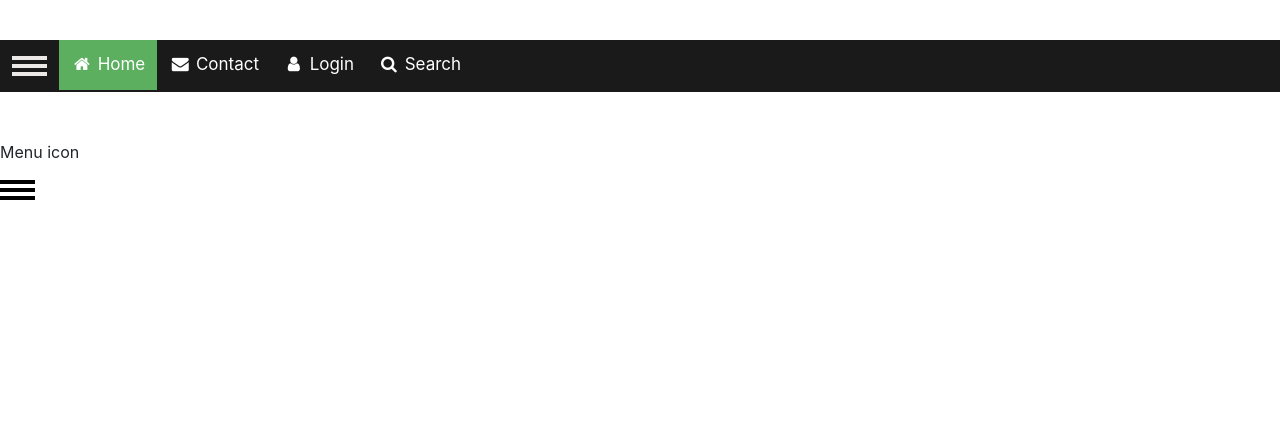
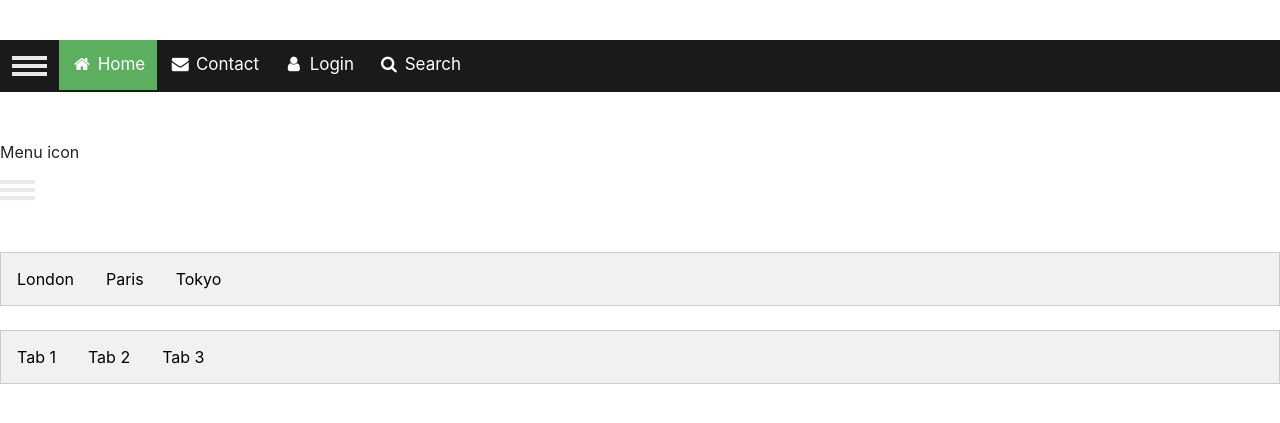
Before and after one commit to bdastur/buidler, a Flask app: template sandbox/templates/navbars.html in a window 1280 px wide. Shown: the part 70-493 px from the top of the page. Run offline with Flask 2, Linux system fonts and the light colour scheme; the template is opened without the code that fills it, so the values that code supplies are empty; some libraries are stand-ins or nearby versions.

Commit message:
Add custom tabs snippet

```diff
--- a/csslibs/navbars.css
+++ b/csslibs/navbars.css
@@ -54,7 +54,3 @@
     background-color: rgb(236, 232, 232);
     margin: 4px  0;
 }
-
-.bg-color-black {
-    background-color: black;
-}
--- /dev/null
+++ b/csslibs/shared.css
@@ -0,0 +1,4 @@
+
+.bg-color-black {
+    background-color: black;
+}
--- /dev/null
+++ b/csslibs/tabs.css
@@ -0,0 +1,49 @@
+/*
+ * Custom  tabs.
+ */
+
+/* Style the tab */
+.custom-tab-1 {
+    overflow: hidden;
+    border: 1px solid #ccc;
+    background-color: #f1f1f1;
+  }
+
+  /* Style the buttons that are used to open the tab content */
+  .custom-tab-1 button {
+    background-color: inherit;
+    float: left;
+    border: none;
+    outline: none;
+    cursor: pointer;
+    padding: 14px 16px;
+    transition: 0.3s;
+  }
+
+  /* Change background color of buttons on hover */
+  .custom-tab-1 button:hover {
+    background-color: #ddd;
+  }
+
+  /* Create an active/current tablink class */
+  .custom-tab-1 button.active {
+    background-color: #ccc;
+  }
+
+  /* Style the tab content */
+  .custom-tab-1-tabcontent1 {
+    display: none;
+    padding: 6px 12px;
+    border: 1px solid #ccc;
+    border-top: none;
+  }
+
+  .custom-tab-1-tabcontent1 {
+    animation: fadeEffect 1s; /* Fading effect takes 1 second */
+  }
+
+  /* Go from zero to full opacity */
+  @keyframes fadeEffect {
+    from {opacity: 0;}
+    to {opacity: 1;}
+  }
--- /dev/null
+++ b/jslibs/components.js
@@ -0,0 +1,24 @@
+/*
+ * openTab
+ * openTab API is used in conjunction with custom tabs.
+*/
+function openTab(evt, tabHeadingClass, tabContentClass, tabContentId) {
+    // Declare all variables
+    var i, tabcontent, tablinks;
+
+    // Get all elements with class="tabcontent" and hide them
+    tabcontent = document.getElementsByClassName(tabContentClass);
+    for (i = 0; i < tabcontent.length; i++) {
+      tabcontent[i].style.display = "none";
+    }
+
+    // Get all elements with class="tablinks" and remove the class "active"
+    tablinks = document.getElementsByClassName(tabHeadingClass);
+    for (i = 0; i < tablinks.length; i++) {
+      tablinks[i].className = tablinks[i].className.replace(" active", "");
+    }
+
+    // Show the current tab, and add an "active" class to the button that opened the tab
+    document.getElementById(tabContentId).style.display = "block";
+    evt.currentTarget.className += " active";
+  }
--- a/sandbox/templates/navbars.html
+++ b/sandbox/templates/navbars.html
@@ -14,7 +14,11 @@
          crossorigin='anonymous'>
         <!-- bs-stylesheets end -->
         <link rel="stylesheet" type="text/css" href="{{ url_for('static',
+              filename="css/shared.css") }}">
+        <link rel="stylesheet" type="text/css" href="{{ url_for('static',
               filename="css/navbars.css") }}">
+        <link rel="stylesheet" type="text/css" href="{{ url_for('static',
+              filename="css/tabs.css") }}">
     </head>
     <body>
         Nav bars
@@ -89,6 +93,55 @@
         <div class='custom-menu-icon bg-color-black'></div>
         <!-- custom-menu-icon end -->
 
+        <br><br>
+        <!-- Tab links -->
+        <div class="custom-tab-1">
+            <button class="tablinks" onclick="openTab(event, 'tablinks', 'tabcontent','London')">London</button>
+            <button class="tablinks" onclick="openTab(event, 'tablinks', 'tabcontent', 'Paris')">Paris</button>
+            <button class="tablinks" onclick="openTab(event, 'tablinks', 'tabcontent', 'Tokyo')">Tokyo</button>
+          </div>
+
+        <!-- Tab content -->
+        <div id="London" class="custom-tab-1-tabcontent1 tabcontent">
+            <h3>London</h3>
+            <p>London is the capital city of England.</p>
+        </div>
+
+        <div id="Paris" class="custom-tab-1-tabcontent1 tabcontent">
+            <h3>Paris</h3>
+            <p>Paris is the capital of France.</p>
+        </div>
+
+        <div id="Tokyo" class="custom-tab-1-tabcontent1 tabcontent">
+            <h3>Tokyo</h3>
+            <p>Tokyo is the capital of Japan.</p>
+        </div>
+        <br>
+        <!-- custom-tab-1 -->
+        <div class='custom-tab-1'>
+            <button class='th1' onclick="openTab(event, 'th1', 'tcc1','id1')">Tab 1</button>
+            <button class='th1' onclick="openTab(event, 'th1', 'tcc1', 'id2')">Tab 2</button>
+            <button class='th1' onclick="openTab(event, 'th1', 'tcc1', 'id3')">Tab 3</button>
+        </div>
+        <!-- custom-tab-1 end -->
+        <!-- custom-tab-1-tabcontent-1 -->
+        <div id='id1' class='custom-tab-1-tabcontent1 tcc1'>
+            <h3>Heading</h3>
+            <p>Tab content data..</p>
+        </div>
+        <!-- custom-tab-1-tabcontent-1 end -->
+        <!-- custom-tab-1-tabcontent-1 -->
+        <div id='id2' class='custom-tab-1-tabcontent1 tcc1'>
+            <h3>Tab Contet heading</h3>
+            <p>Tab content data..</p>
+        </div>
+        <!-- custom-tab-1-tabcontent-1 end -->
+        <!-- custom-tab-1-tabcontent-1 -->
+        <div id='id3' class='custom-tab-1-tabcontent1 tcc1'>
+            <h3>Tab Contet heading</h3>
+            <p>Tab content data..</p>
+        </div>
+        <!-- custom-tab-1-tabcontent-1 end -->
 
 
         <!-- bs-src -->
@@ -96,5 +149,8 @@
         <script src='https://cdnjs.cloudflare.com/ajax/libs/popper.js/1.12.9/umd/popper.min.js' integrity='sha384-ApNbgh9B+Y1QKtv3Rn7W3mgPxhU9K/ScQsAP7hUibX39j7fakFPskvXusvfa0b4Q' crossorigin='anonymous'></script>
         <script src='https://maxcdn.bootstrapcdn.com/bootstrap/4.0.0/js/bootstrap.min.js' integrity='sha384-JZR6Spejh4U02d8jOt6vLEHfe/JQGiRRSQQxSfFWpi1MquVdAyjUar5+76PVCmYl' crossorigin='anonymous'></script>
         <!-- bs-src end -->
+        <script type='text/javascript'
+           src="{{ url_for('static', filename='js/builder/components.js') }}"></script>
+
         </body>
 </html>
```
Also changed, not shown: vscode_snippets/html.json (+26 -0 lines).
